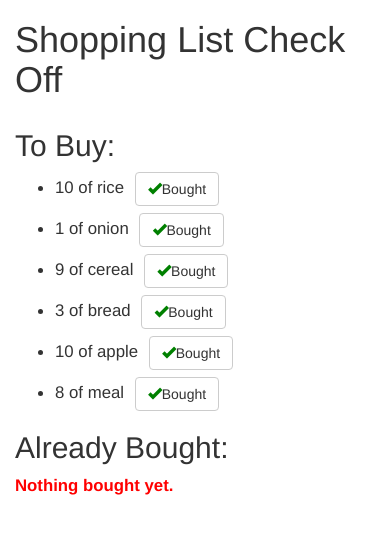
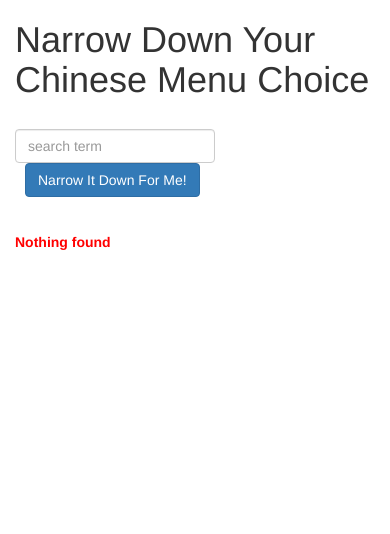
Before and after one commit to OIDROBO80/coursera-test, a plain HTML site: page index.html in a window 390 px wide. Drawn offline with nearby package versions, Linux system fonts and the light colour scheme; files that its build step writes are made by us from their sources.

Commit message:
publish assigment 3

```diff
--- /dev/null
+++ b/founditems.html
@@ -0,0 +1,14 @@
+
+<div >
+    <br>
+    <table style="width:100%">
+        <tr ng-repeat="item in menu.items">
+          <td>{{ item.name }} </td>
+          <td>{{ item.short_name }}</td>
+          <td>{{ item.description }}</td>
+          <td><button ng-click="menu.onRemove({index: $index});">Don't want this one!</button></td>
+        </tr>
+    </table>
+    <br>
+    <div class="error" ng-if="!menu.foundMenu()">Nothing found</div>
+</div>
--- a/index.html
+++ b/index.html
@@ -1,59 +1,31 @@
 <!doctype html>
-<html lang="en" ng-app='ShoppingListCheckOff'>
+<html lang="en" ng-app='NarrowItDownApp'>
   <head>
-    <title>Shopping List Check Off</title>
+    <title>Narrow Down Your Menu Choice</title>
     <meta name="viewport" content="width=device-width, initial-scale=1">
-    <link rel="stylesheet" href="styles/bootstrap.min.css">
-    <script src="module2-solution/angular.min.js"></script>
-    <script src="module2-solution/app.js"></script>
-    <style>
-      .emptyMessage {
-        font-weight: bold;
-        color: red;
-        font-size: 1.2em;
-      }
-      li {
-        margin-bottom: 7px;
-        font-size: 1.2em;
-      }
-      li > button {
-        margin-left: 6px;
-      }
-      button > span {
-        color: green;
-      }
-    </style>
+    <script src="module3-solution/angular.min.js"></script>
+    <script src="module3-solution/app.js"></script>
+    <link rel="stylesheet" href="module3-solution/styles/bootstrap.min.css">
+    <link rel="stylesheet" href="module3-solution/styles/styles.css">
   </head>
 <body>
-  <div class="container">
-  <h1>Shopping List Check Off</h1>
+   <div id="menu" class="container" ng-controller='NarrowItDownController as menu'>
+    <h1>Narrow Down Your Chinese Menu Choice</h1>
+    <div class="form-group">
+      <input type="text"  ng-model="menu.searchTerm" placeholder="search term" class="form-control">
+    </div>
+    <div class="form-group narrow-button">
+      <button ng-click="menu.getMenuCategories();" class="btn btn-primary">Narrow It Down For Me!</button>
+    </div>
+   <!-- found-items should be implemented as a component -->
+    <!--found-items found-items="...." on-remove="...."></found-items-->
 
-  <div class="row">
-
-    <!-- To Buy List -->
-    <div class="col-md-6" id="ToBuyController" ng-controller='ToBuyController as listToBuy'>
-     <h2>To Buy:</h2>
-     <ul>
-      <li ng-repeat="item in listToBuy.items">
-        {{ item.quantity }} of {{ item.name }}
-        <button ng-click="listToBuy.buy($index);" class="btn btn-default"><span class="glyphicon glyphicon-ok"></span>Bought</button>
-      </li>
-     </ul>
-     <div ng-if="listToBuy.Empty()" class="emptyMessage">Everything is bought!</div>
-    </div>
-
-    <!-- Already Bought List -->
-    <div class="col-md-6" id="AlreadyBoughtController" ng-controller='AlreadyBoughtController as listBought'>
-     <h2>Already Bought:</h2>
-     <ul>
-      <li ng-repeat="item in listBought.items">
-        {{ item.quantity }} of {{ item.name }}
-      </li>
-    </ul>
-     <div ng-if="listBought.Empty()" class="emptyMessage">Nothing bought yet.</div>
-    </div>
+    <found-items
+      items="menu.items"
+      on-remove="menu.removeItem(index)"
+    >
+    </found-items>
   </div>
-</div>
 
 </body>
 </html>
```
